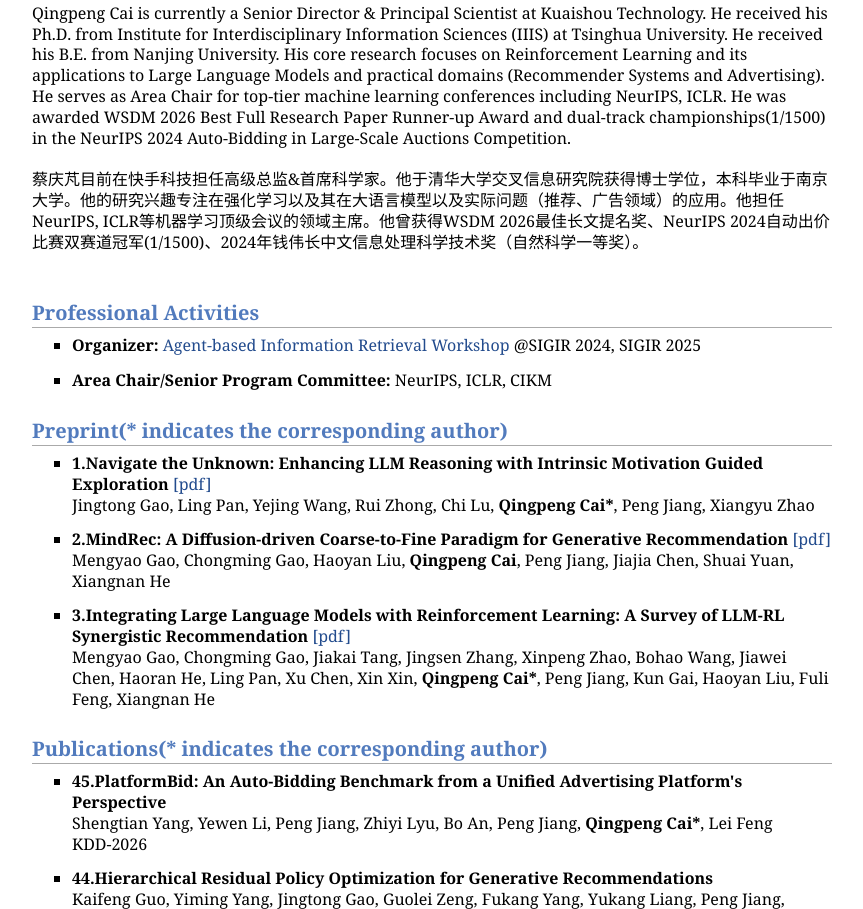
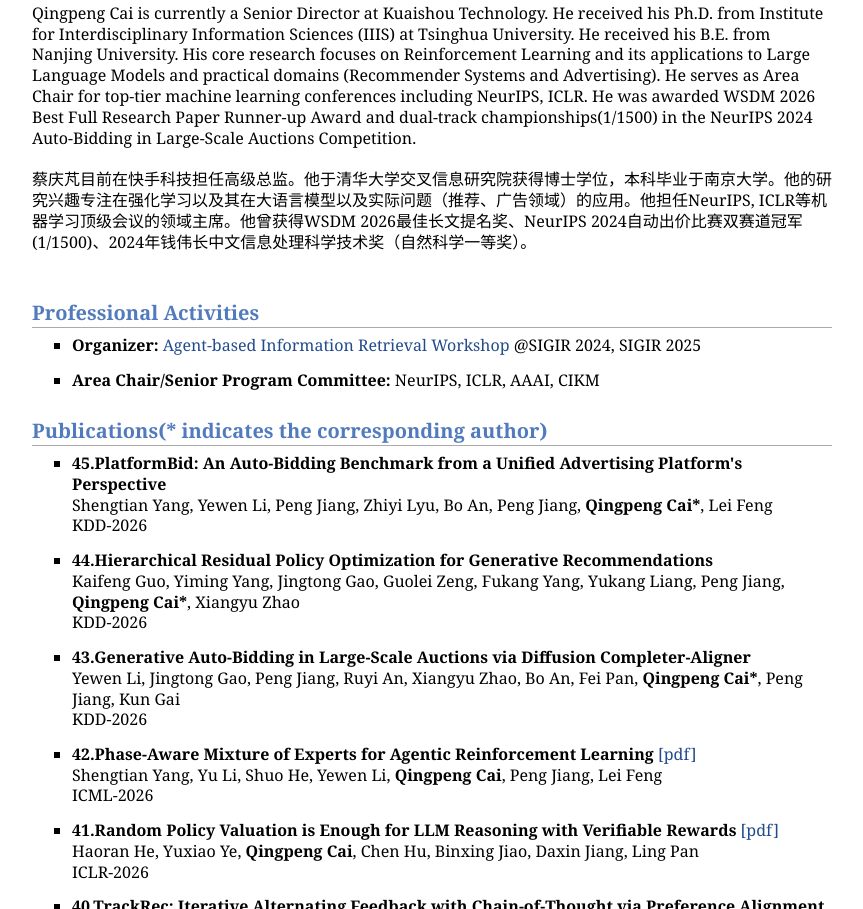
Before and after one commit to QingpengCai/QingpengCai.github.io, a plain HTML site: page index.html in a window 1280 px wide. Shown: the part 335-1244 px from the top of the page, without its empty margins (208-1071 px from the left). Drawn offline with Linux system fonts and the light colour scheme.

Commit message:
Update index.html

```diff
--- a/index.html
+++ b/index.html
@@ -30,10 +30,10 @@
 
 
 		<p>
-Qingpeng Cai is currently a Senior Director & Principal Scientist at Kuaishou Technology. He received his Ph.D. from Institute for Interdisciplinary Information Sciences (IIIS) at Tsinghua University. He received his B.E. from Nanjing University. His core research focuses on Reinforcement Learning and its applications to Large Language Models and practical domains (Recommender Systems and Advertising). He serves as Area Chair for top-tier machine learning conferences including NeurIPS, ICLR. He was awarded WSDM 2026 Best Full Research Paper Runner-up Award and dual-track championships(1/1500) in the NeurIPS 2024 Auto-Bidding in Large-Scale Auctions Competition.
+Qingpeng Cai is currently a Senior Director at Kuaishou Technology. He received his Ph.D. from Institute for Interdisciplinary Information Sciences (IIIS) at Tsinghua University. He received his B.E. from Nanjing University. His core research focuses on Reinforcement Learning and its applications to Large Language Models and practical domains (Recommender Systems and Advertising). He serves as Area Chair for top-tier machine learning conferences including NeurIPS, ICLR. He was awarded WSDM 2026 Best Full Research Paper Runner-up Award and dual-track championships(1/1500) in the NeurIPS 2024 Auto-Bidding in Large-Scale Auctions Competition.
 
 <br/><br/>
-蔡庆芃目前在快手科技担任高级总监&首席科学家。他于清华大学交叉信息研究院获得博士学位，本科毕业于南京大学。他的研究兴趣专注在强化学习以及其在大语言模型以及实际问题（推荐、广告领域）的应用。他担任NeurIPS, ICLR等机器学习顶级会议的领域主席。他曾获得WSDM 2026最佳长文提名奖、NeurIPS 2024自动出价比赛双赛道冠军(1/1500)、2024年钱伟长中文信息处理科学技术奖（自然科学一等奖）。
+蔡庆芃目前在快手科技担任高级总监。他于清华大学交叉信息研究院获得博士学位，本科毕业于南京大学。他的研究兴趣专注在强化学习以及其在大语言模型以及实际问题（推荐、广告领域）的应用。他担任NeurIPS, ICLR等机器学习顶级会议的领域主席。他曾获得WSDM 2026最佳长文提名奖、NeurIPS 2024自动出价比赛双赛道冠军(1/1500)、2024年钱伟长中文信息处理科学技术奖（自然科学一等奖）。
 <br/><br/>
 
 
@@ -50,36 +50,10 @@ Qingpeng Cai is currently a Senior Director & Principal Scientist at Kuaishou Te
 
 			<ul>
 			<li><b>Area Chair/Senior Program Committee:</b>
-			NeurIPS, ICLR, CIKM
+			NeurIPS, ICLR, AAAI, CIKM
 			</ul>
 
-			<h2>Preprint(* indicates the corresponding author)</h2>
 
-
-			<ul>
-			<li><p>
-			<b>1.Navigate the Unknown: Enhancing LLM Reasoning with Intrinsic Motivation Guided Exploration</b>
-			<a href=https://arxiv.org/pdf/2505.17621>[pdf]</a><br/>
-				Jingtong Gao, Ling Pan, Yejing Wang, Rui Zhong, Chi Lu,  <b>Qingpeng Cai*</b>, Peng Jiang, Xiangyu Zhao<br/>
-			</p></li>
-		</ul>
-
-			<ul>
-			<li><p>
-			<b>2.MindRec: A Diffusion-driven Coarse-to-Fine Paradigm for Generative Recommendation</b>
-			<a href=https://arxiv.org/pdf/2511.12597>[pdf]</a><br/>
-			Mengyao Gao, Chongming Gao, Haoyan Liu, <b>Qingpeng Cai</b>, Peng Jiang, Jiajia Chen, Shuai Yuan, Xiangnan He<br/>
-			</p></li>
-		</ul>
-
-					<ul>
-			<li><p>
-			<b>3.Integrating Large Language Models with Reinforcement Learning: A Survey of LLM-RL Synergistic Recommendation</b>
-			<a href=https://www.researchgate.net/profile/Mengyao-Gao-10/publication/400672711_Integrating_Large_Language_Models_with_Reinforcement_Learning_A_Survey_of_LLM-RL_Synergistic_Recommendation/links/698c82a4ca66ef6ab9920f84/Integrating-Large-Language-Models-with-Reinforcement-Learning-A-Survey-of-LLM-RL-Synergistic-Recommendation.pdf>[pdf]</a><br/>
-
-			Mengyao Gao, Chongming Gao, Jiakai Tang, Jingsen Zhang, Xinpeng Zhao, Bohao Wang, Jiawei Chen, Haoran He, Ling Pan, Xu Chen, Xin Xin, <b>Qingpeng Cai*</b>, Peng Jiang, Kun Gai, Haoyan Liu, Fuli Feng, Xiangnan He<br/>
-			</p></li>
-		</ul>
 
 
 
```
